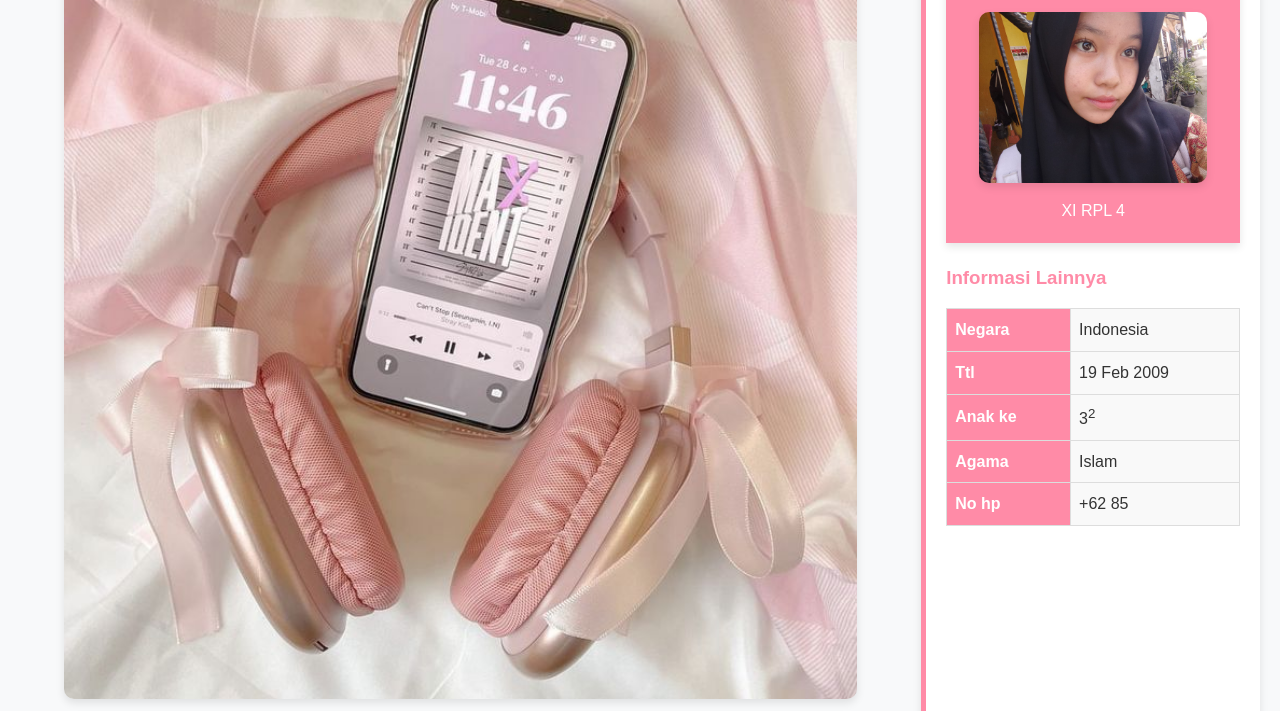
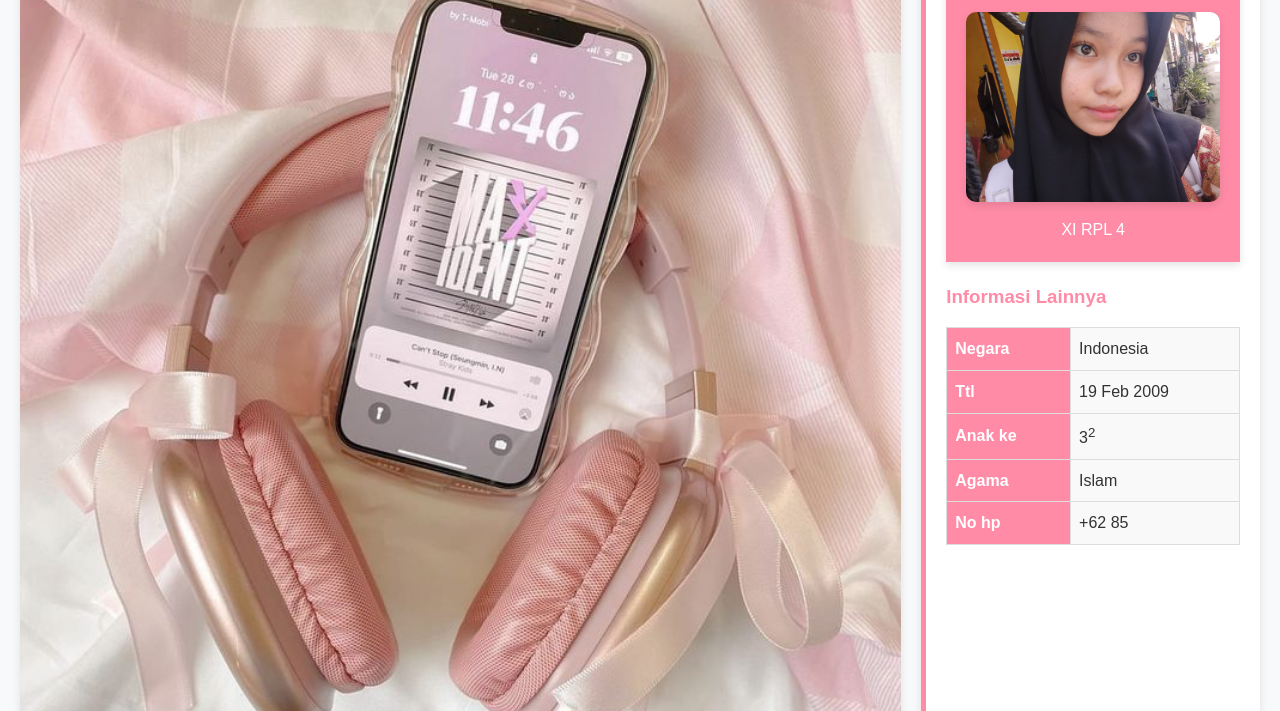
Before and after one commit to PutriGhaissani/Putri-Ghaissani, a plain HTML site: page index.html in a window 1280 px wide. Shown: the part 292-1003 px from the top of the page. Drawn offline with Linux system fonts and the light colour scheme.

Commit message:
Update style.css

```diff
--- a/styles/style.css
+++ b/styles/style.css
@@ -87,14 +87,16 @@ aside {
   border-left: 5px solid #FF8BA7;
   box-shadow: 0 4px 8px rgba(0, 0, 0, 0.1);
   border-radius: 5px;
-  max-width: 45%; /* Membatasi lebar aside agar tidak terlalu besar */
+  max-width: 45%; /* Ukuran aside agar tidak terlalu besar */
+  overflow: hidden; /* Pastikan tidak ada overflow di aside */
 }
 
 /* Gambar */
 article img {
-  width: 100%; /* Gambar akan menyesuaikan lebar kontainer */
-  height: auto; /* Tinggi disesuaikan agar proporsional */
-  max-width: 90%; /* Mengatur gambar agar lebih kecil dan tidak keluar dari kontainer */
+  width: 100%;  /* Gambar akan mengisi lebar kontainer */
+  height: auto; /* Tinggi gambar disesuaikan agar tetap proporsional */
+  max-width: 100%; /* Pastikan gambar tidak lebih lebar dari kontainer */
+  object-fit: contain;  /* Menjaga gambar tetap dalam kontainer tanpa terpotong */
   border-radius: 10px;
   margin-bottom: 15px;
   box-shadow: 0 4px 8px rgba(0, 0, 0, 0.1);
@@ -161,3 +163,5 @@ footer {
     border-top: 5px solid #FF8BA7;
   }
 }
+
+}
```
